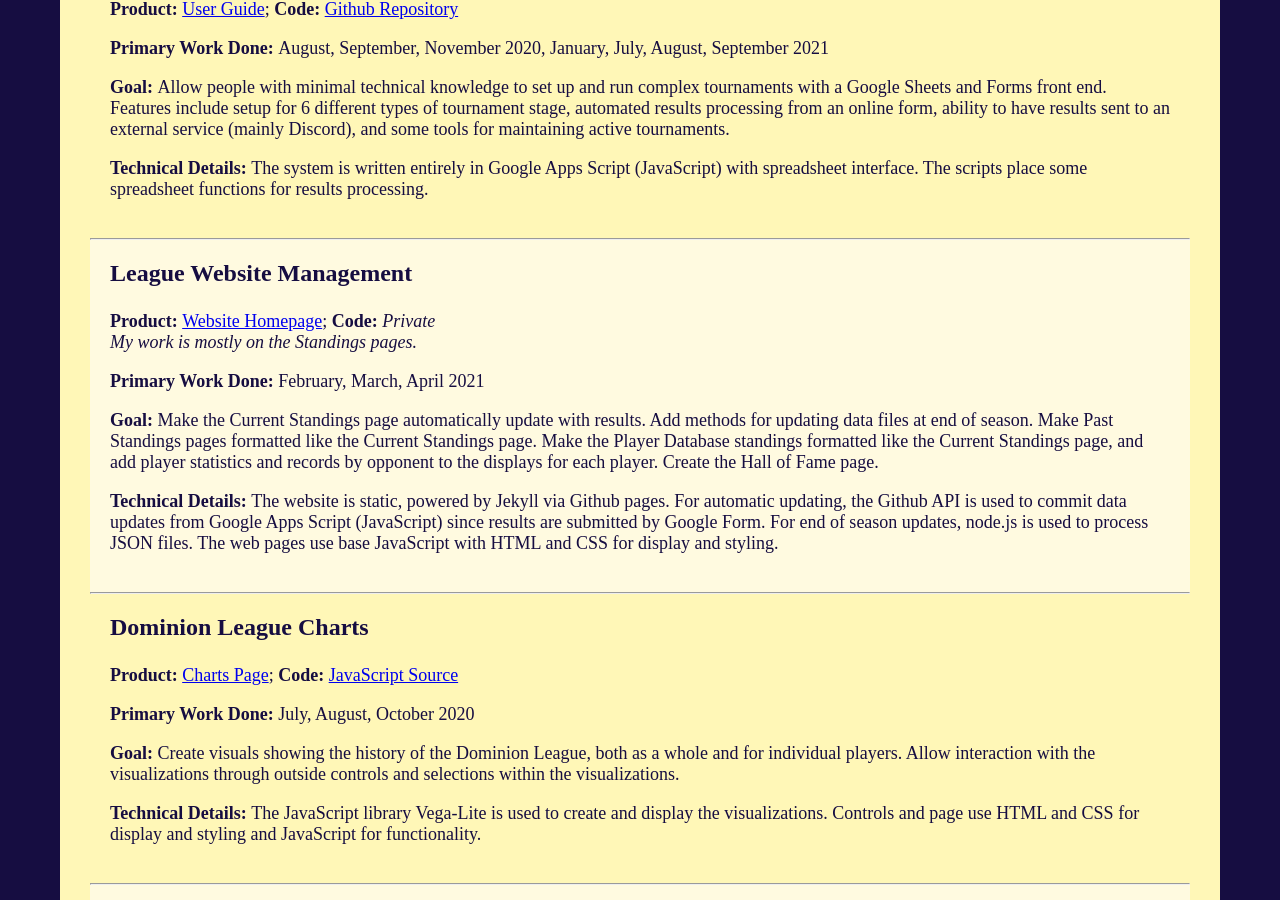
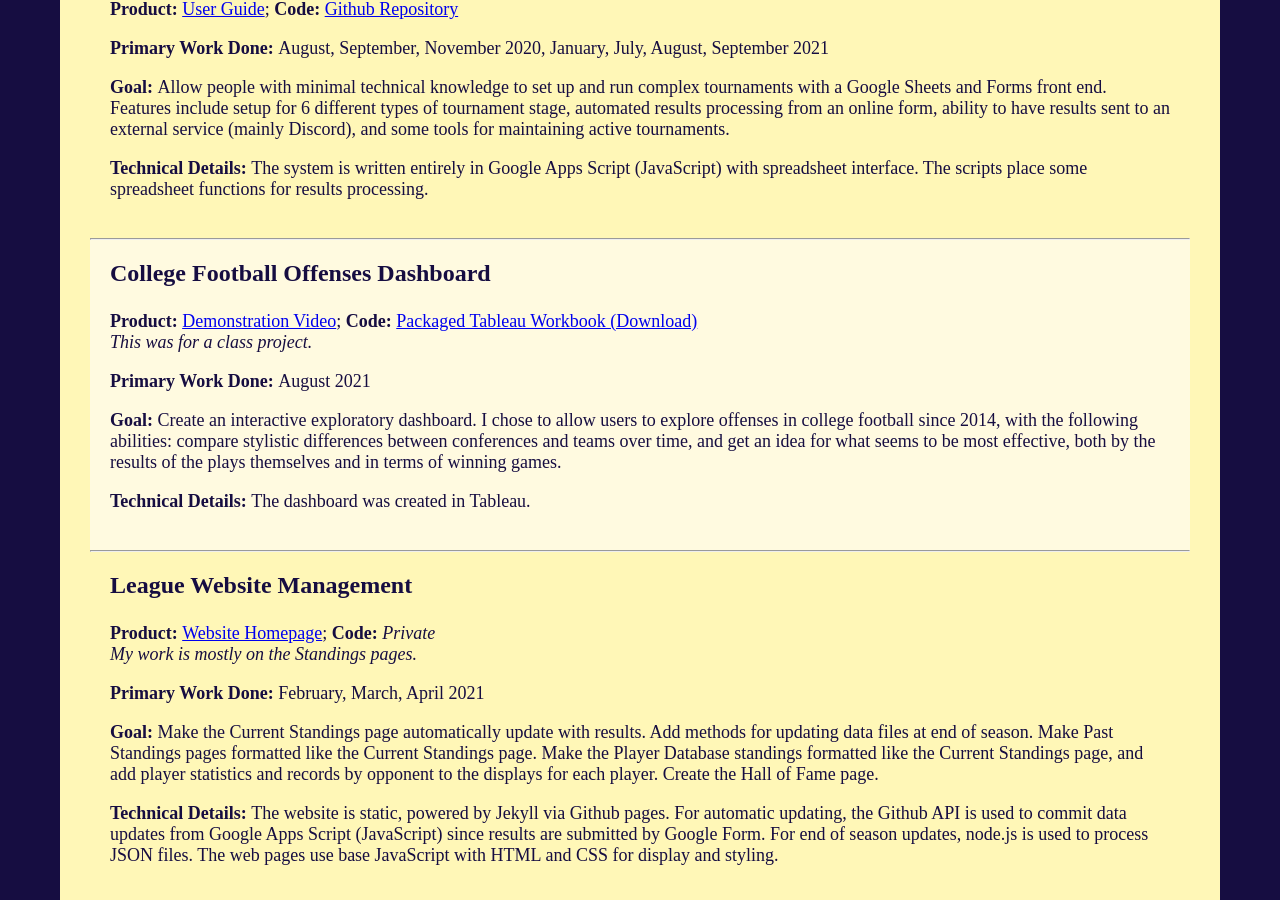
Before and after one commit to cconradson/cconradson.github.io, a Jekyll site: the page built from projects.html, in a window 1280 px wide and 900 px high, scrolled down 372 px. Built offline with Jekyll 4.4.1, drawn with Linux system fonts in a browser that asks for light colours.

Commit message:
add project

```diff
--- a/_data/projects.yml
+++ b/_data/projects.yml
@@ -55,3 +55,16 @@
     additional: My work is mostly on the Standings pages.
   description: Make the Current Standings page automatically update with results. Add methods for updating data files at end of season. Make Past Standings pages formatted like the Current Standings page. Make the Player Database standings formatted like the Current Standings page, and add player statistics and records by opponent to the displays for each player. Create the Hall of Fame page.
   technical: The website is static, powered by Jekyll via Github pages. For automatic updating, the Github API is used to commit data updates from Google Apps Script (JavaScript) since results are submitted by Google Form. For end of season updates, node.js is used to process JSON files. The web pages use base JavaScript with HTML and CSS for display and styling.
+
+- name: College Football Offenses Dashboard
+  date: August 2021
+  detail:
+    product:
+      name: Demonstration Video
+      link: https://youtu.be/07Jr4KuokPY
+    code:
+      name: Packaged Tableau Workbook
+      link: /assets/download/CFB-Offenses-Dashboard.twbx
+    additional: This was for a class project.
+  description: "Create an interactive exploratory dashboard. I chose to allow users to explore offenses in college football since 2014, with the following abilities: compare stylistic differences between conferences and teams over time, and get an idea for what seems to be most effective, both by the results of the plays themselves and in terms of winning games."
+  technical: The dashboard was created in Tableau.
--- a/assets/js/projects.js
+++ b/assets/js/projects.js
@@ -30,7 +30,14 @@ for (pro of projects) {
 		detail.appendChild(prodintro);
 		let prod = document.createElement('a');
 		prod.href = pro.detail.product.link;
-		prod.appendChild(document.createTextNode(pro.detail.product.name));
+		if (pro.detail.product.link.includes("/assets/download/")) {
+			prod.setAttribute('download', "");
+			prod.appendChild(document.createTextNode(pro.detail.product.name + " (Download)"));
+		} else {
+			prod.target = "_blank";
+			prod.appendChild(document.createTextNode(pro.detail.product.name));
+		}
+
 		detail.appendChild(prod);
 	}
 	if (pro.detail.code) {
@@ -42,7 +49,13 @@ for (pro of projects) {
 		if (pro.detail.code.link) {
 			var code = document.createElement('a');
 			code.href = pro.detail.code.link;
-			code.appendChild(document.createTextNode(pro.detail.code.name));
+			if (pro.detail.code.link.includes("/assets/download/")) {
+				code.setAttribute('download', "");
+				code.appendChild(document.createTextNode(pro.detail.code.name + " (Download)"));
+			} else {
+				code.target = "_blank";
+				code.appendChild(document.createTextNode(pro.detail.code.name));
+			}
 		} else {
 			var code = document.createElement('span');
 			code.classList.add('project-special');
@@ -84,6 +97,7 @@ function parseMD(el, text, forwardText = null) {
 	for (let i=1; i<nparts; i++) {
 		let ael = document.createElement('a');
 		ael.href = links[i-1][0].match(/\((.+)\)/)[1]
+		ael.target = "_blank";
 		ael.appendChild(document.createTextNode(links[i-1][0].match(/\[(.+)\]/)[1]));
 		toAdd.appendChild(ael);
 		toAdd.appendChild(document.createTextNode(parts[i]));
```
Also changed, not shown: 1 other file.
